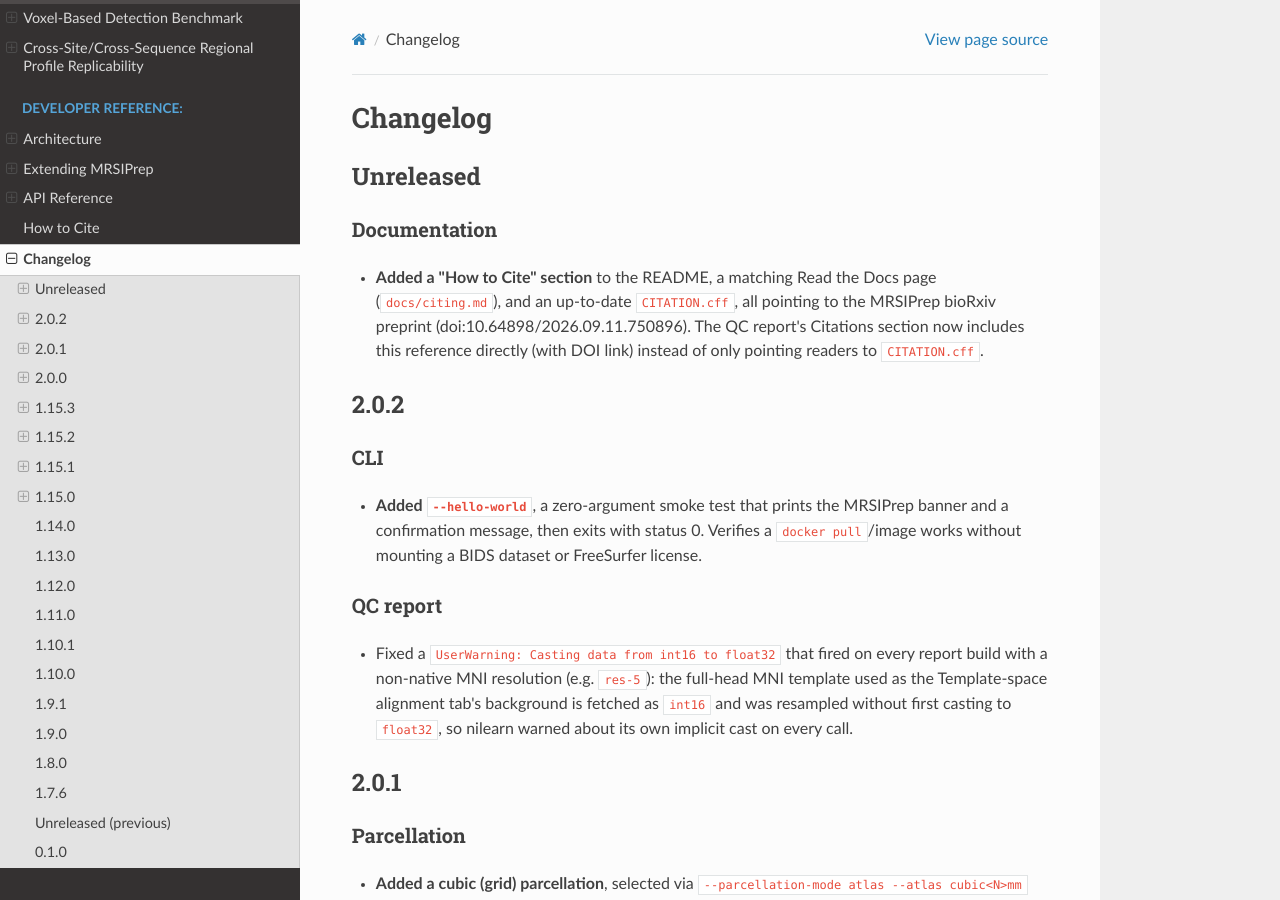
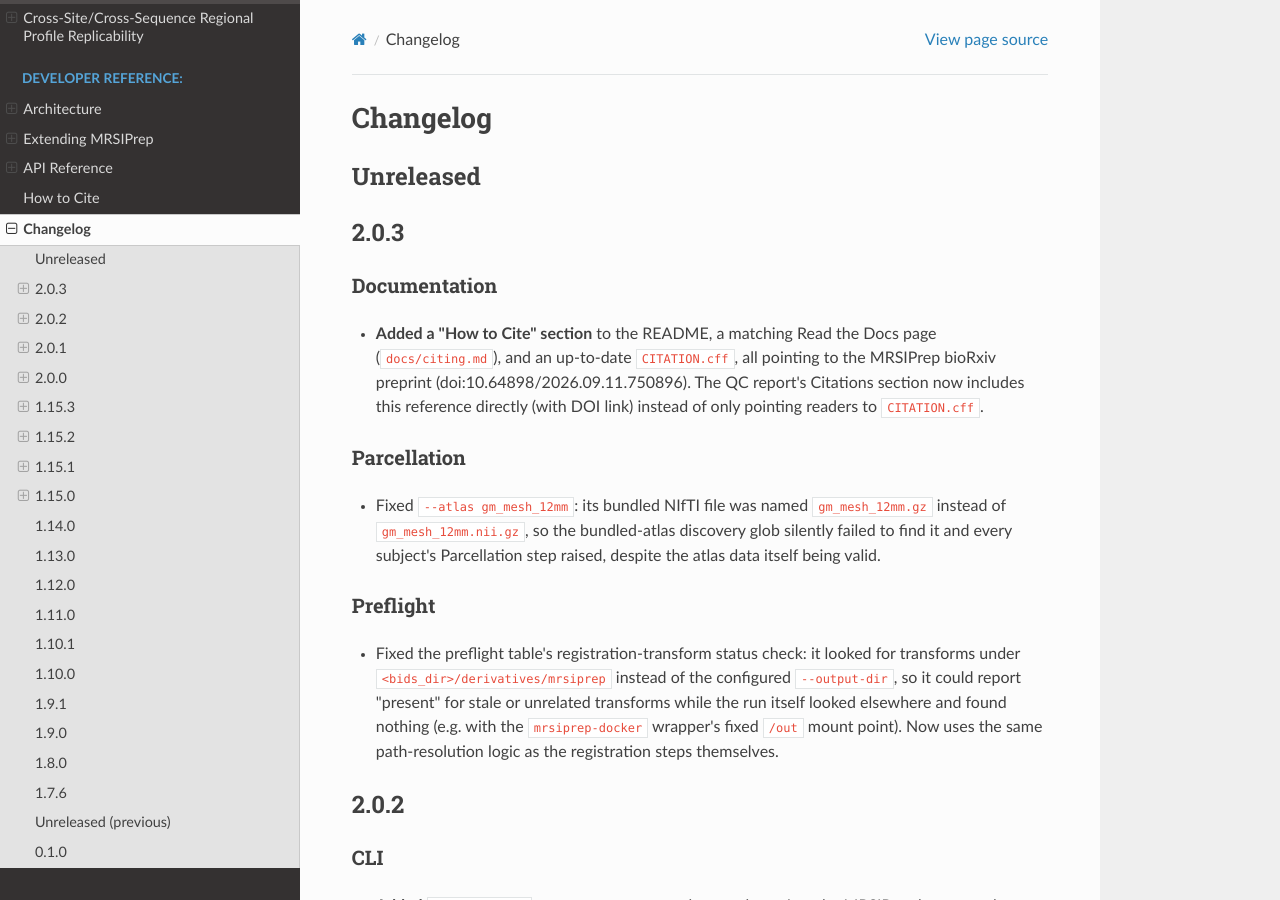
Before and after one commit to MRSI-Psychosis-UP/MRSIPrep, a Sphinx documentation site: the page built from docs/changelog.md, in a window 1280 px wide and 900 px high. Built offline with Sphinx 7.4.7 and the Read the Docs theme 3.1.0, drawn with Linux system fonts in a browser that asks for light colours; pages that are not in the unit, such as notebooks, are missing from menus.

Commit message:
Release 2.0.3
Rolls up the gm_mesh_12mm atlas fix, preflight transform-status fix,
and citation docs into a tagged release matching the already-published
mrsiup/mrsiprep:2.0.2 Docker image (which was rebuilt from these
commits, ahead of where v2.0.2 was tagged).

```diff
--- a/docs/changelog.md
+++ b/docs/changelog.md
@@ -1,6 +1,8 @@
 # Changelog
 
 ## Unreleased
+
+## 2.0.3
 
 ### Documentation
 
@@ -9,6 +11,23 @@
   the MRSIPrep bioRxiv preprint (doi:10.64898/2026.09.11.750896). The QC
   report's Citations section now includes this reference directly (with
   DOI link) instead of only pointing readers to `CITATION.cff`.
+
+### Parcellation
+
+- Fixed `--atlas gm_mesh_12mm`: its bundled NIfTI file was named
+  `gm_mesh_12mm.gz` instead of `gm_mesh_12mm.nii.gz`, so the bundled-atlas
+  discovery glob silently failed to find it and every subject's
+  Parcellation step raised, despite the atlas data itself being valid.
+
+### Preflight
+
+- Fixed the preflight table's registration-transform status check: it
+  looked for transforms under `<bids_dir>/derivatives/mrsiprep` instead of
+  the configured `--output-dir`, so it could report "present" for stale or
+  unrelated transforms while the run itself looked elsewhere and found
+  nothing (e.g. with the `mrsiprep-docker` wrapper's fixed `/out` mount
+  point). Now uses the same path-resolution logic as the registration
+  steps themselves.
 
 ## 2.0.2
 
--- a/pyproject.toml
+++ b/pyproject.toml
@@ -4,7 +4,7 @@
 
 [project]
 name = "mrsiprep"
-version = "2.0.2"
+version = "2.0.3"
 description = "BIDS-like preprocessing pipeline for quantified whole-brain MRSI derivatives"
 readme = "README.md"
 requires-python = ">=3.9"
```
